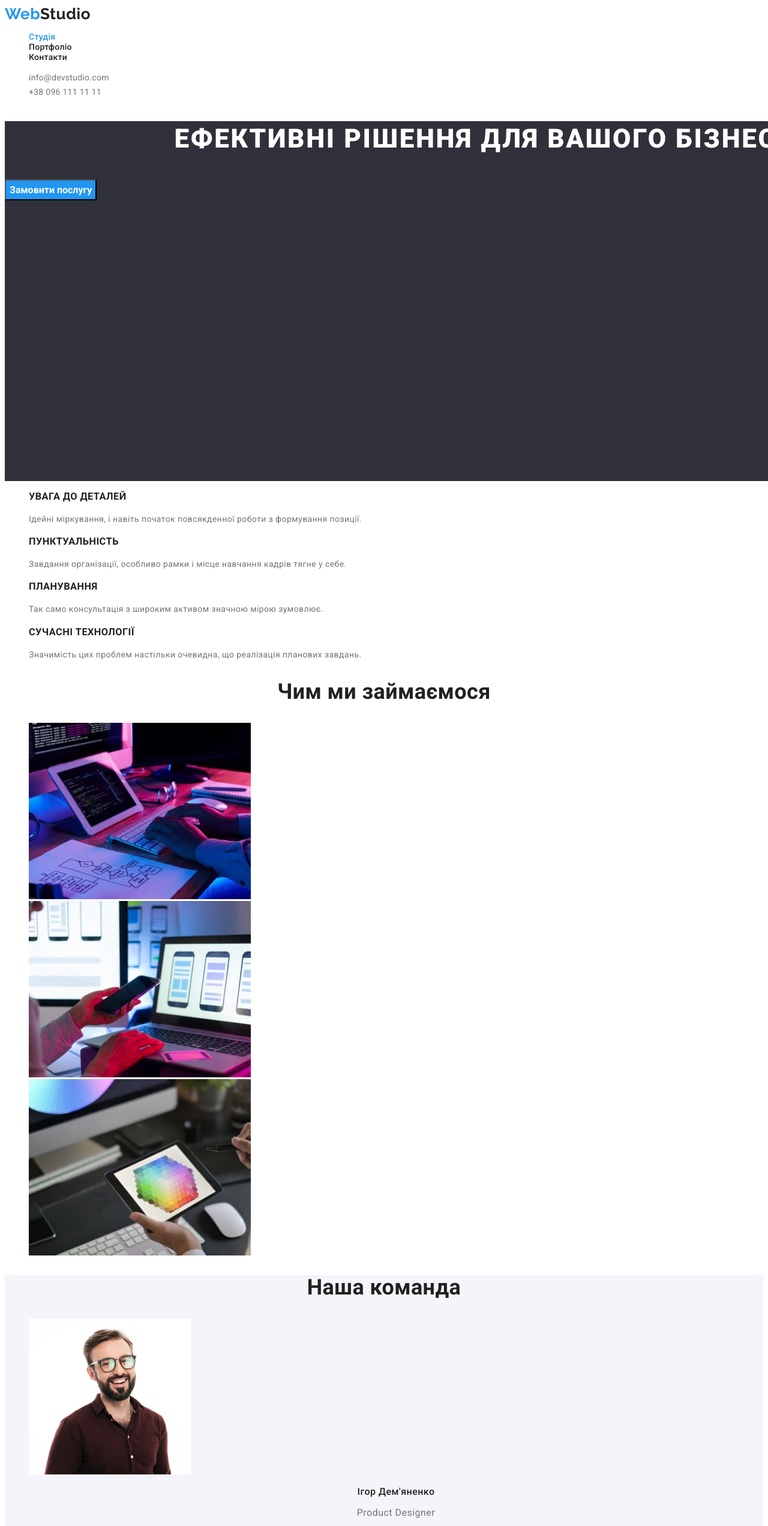
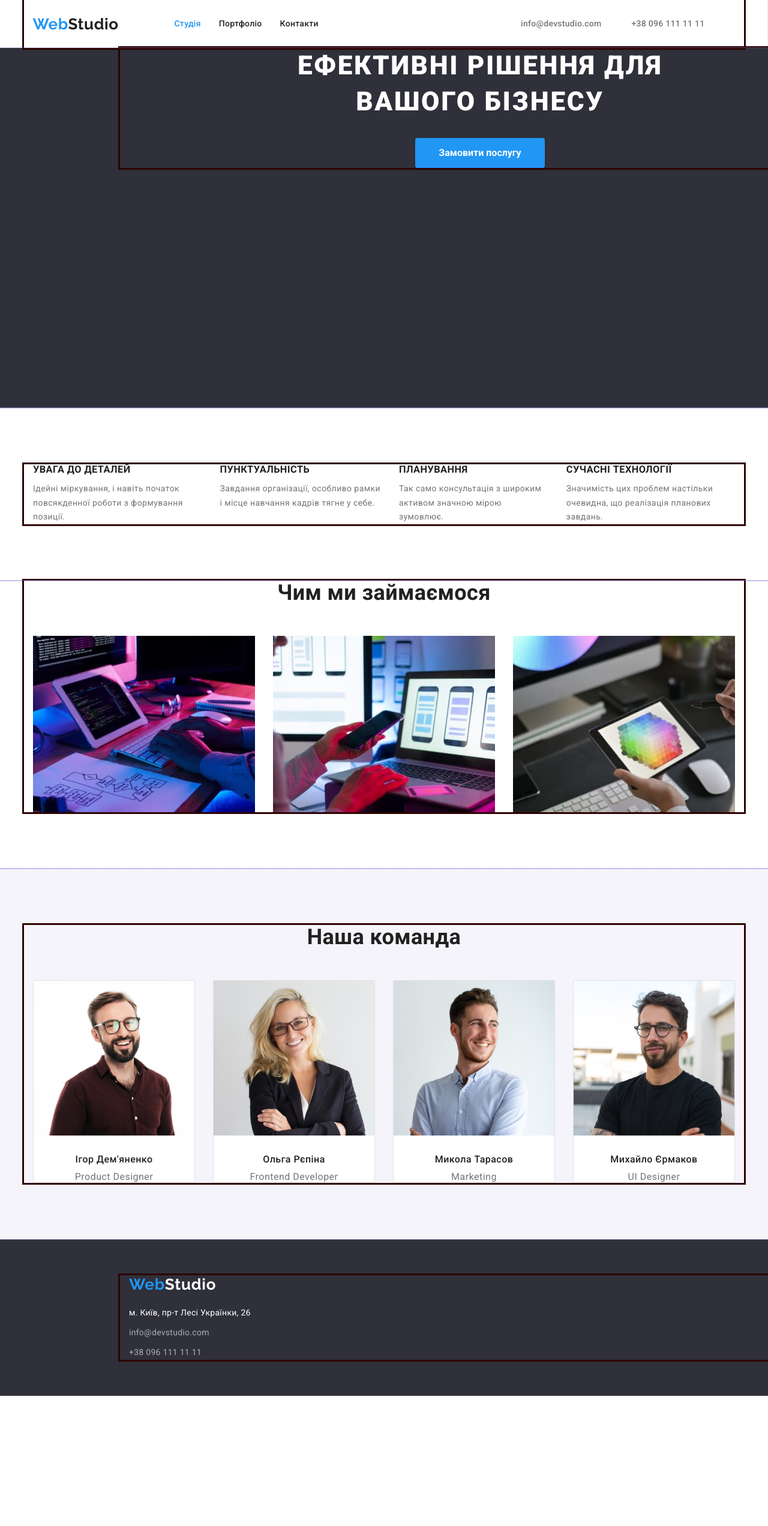
Before and after one commit to KolomiAnna/goit-markup-hw-04, a plain HTML site: page index.html in a window 1280 px wide. Shown: the top 2544 px of the page at 60% size. After the commit the page ends 2327 px from the top, so only its background shows below. Drawn offline with nearby package versions, Linux system fonts and the light colour scheme.

Commit message:
Маржин на картинці

```diff
--- a/css/styles.css
+++ b/css/styles.css
@@ -1,3 +1,9 @@
+/* html{box-sizing: border-box;}
+
+*,
+*::before,
+*::after{box-sizing:inherit;} */
+
 :root {
 	--primary-text-color: #757575;
 	--title-text-color: #212121;
@@ -14,20 +20,69 @@ body {
 	font-family: "Roboto", sans-serif;
 	font-size: 14px;
 	letter-spacing: 0.03em;
+}
 
-}
+
+/* -----RESET----- */
 
 .list {
 	list-style: none;
+	margin: 0;
+	padding: 0;
 }
+
+h1,
+h2,
+h3,
+h4,
+h5,
+h6,
+p {
+	margin: 0;
+}
+
 .link {
 	text-decoration: none;
 }
 
+img {
+	display: block;
+	max-width: 100%;
+	height: auto;
+}
+
+
+.container-footer,
+.container {
+	width: 1200px;
+	padding-left: 15px;
+	padding-right: 15px;
+	margin: 0;
+	margin-left: auto;
+	margin-right: auto;
+	outline: 3px solid rgb(46, 2, 2);
+}
+
+.section,
+.section-character {
+	outline: 1px dotted rgb(132, 132, 221);
+}
+
+.list {
+	display: flex;
+}
+
 /* ----------ШАПКА------------ */
+.header-container{display: flex;
+align-items: center;}
+
+
 /* Логотип */
+.logo-head.link{margin-right: 93px;}
+
 .logo-head.link,
-.footer-logo.link {font-family: "Raleway";
+.footer-logo.link {
+	font-family: "Raleway";
 	font-weight: 700;
 	font-size: 26px;
 	line-height: 1.19;
@@ -57,16 +112,39 @@ body {
 	color: var(--link-color);
 }
 
+/* МЕНЮ */
+/* .list.menu {
+	justify-content: space-between;
+} */
+
+.list.menu{align-items: center;
+gap: 30px;}
+
+.link-studio,
+.link-contact,
+.link.current,
+.link-portfolio,
+.contact-header
+{display: block;
+padding-top: 32px;
+padding-bottom: 32px;
+}
+
 /* Контакти */
-.contact.link {
+
+.contacts.list{	margin-left:auto;}
+
+.contact-header:first-child{margin-right: 50px;}
+
+.contact-header {
 	font-weight: 500;
 	line-height: 1.14;
 	letter-spacing: 0.02em;
-	color: var(--primary-text-color);}
+	color: var(--primary-text-color);
+}
 
-
-.head .contact:hover,
-.head .contact:focus {
+.contact:hover,
+.contact:focus {
 	color: var(--link-color);
 }
 
@@ -80,6 +158,7 @@ body {
 }
 
 .slogan-title {
+	width: 696px;
 	font-weight: 900;
 	font-size: 44px;
 	line-height: 1.36;
@@ -87,15 +166,28 @@ body {
 	letter-spacing: 0.06em;
 	text-transform: uppercase;
 	color: var(--primary-bg-color);
+	margin: auto;
+	margin-bottom: 30px;
 }
 
 .button {
 	font-family: "Roboto";
+	font-size: 16px;
+	border: 0px;
+	border-radius: 4px;
+}
+
+.btn-service {
+	min-width: 216px;
+	min-height: 50px;
+	padding: 10px 32px;
 	font-weight: 700;
-	font-size: 16px;
 	line-height: 1.87;
 	color: var(--primary-bg-color);
 	background: var(--link-color);
+	box-shadow: 0px 4px 4px rgba(0, 0, 0, 0.15);
+	display: block;
+	margin: auto;
 }
 
 /* Характеристика нашої роботи */
@@ -103,26 +195,65 @@ body {
 .section-title {
 	color: var(--title-text-color);
 }
+
 .section-title.characteristic {
 	line-height: 1.14;
 	text-transform: uppercase;
 }
 
+.iten-character:not(:last-child){margin-right: 30px;}
+
 .paragraph {
 	line-height: 1.71;
 }
 
+.section-character {
+	padding-top: 94px;
+	padding-bottom: 94px;
+}
+
 /* Чим ми займаємося */
+
+.activity-pic.list,
+.list-comand
+{gap: 30px;}
+
+.section.do {
+	padding-bottom: 94px;
+}
+
 .section-title.do {
 	font-size: 36px;
 	line-height: 1.16;
 	text-align: center;
+	padding-bottom: 50px;
+}
+.section-title.characteristic,
+.section-title.name {
+	margin-bottom: 10px;
 }
 
 /* Наша команда */
+/* .comand-border{
+	border-radius: 3px ;
+
+	Radius: 3px
+Offset: 0px, 1px
+rgba(0, 0, 0, 0.12) } */
+
+.comand-item{background-color:var(--primary-bg-color);
+	border: 1px solid rgba(0, 0, 0, 0.12);
+	border-radius: 3px ;
+}
+
+
+
+.item-img{margin-bottom: 30px;}
 
 .section.comand {
 	background-color: var(--third-bg-color);
+	padding-top: 94px;
+	padding-bottom: 94px;
 }
 
 .section-title.name {
@@ -135,11 +266,20 @@ body {
 
 /* ----------ПІДВАЛ-----------*/
 
+
+/* щоб тел  та адрес стали олин під одним */
+
+.list-footer{display: inline;
+}
+
+
 .footer-logo.link {
+	display: block;
 	font-weight: 700;
 	font-size: 26px;
 	line-height: 1.19;
 	letter-spacing: 0.03em;
+	margin-bottom: 20px;
 }
 
 .studio {
@@ -153,51 +293,124 @@ body {
 	letter-spacing: 0.03em;
 }
 
-.footer {
+.footer-section {
 	width: 1600px;
-	height: 252px;
-	left: 0px;
-	top: 2094px;
+	/* left: 0px;
+	top: 2094px; */
 	background: var(--secondary-bg-color);
+	padding-top: 60px;
+	padding-bottom: 60px;
 }
 
 .maps.link,
-.contact.link {
+.contact-footer{
+display: block;
 	line-height: 1.71;
+	font-weight: normal;
 	font-style: normal;
-	font-weight: normal;
 }
 
-.maps.link {color: var(--primary-bg-color);
+.maps.link {
+			color: var(--primary-bg-color);}
+
+/* .list-footer {color:var(--primary-text-color);} */
+
+.contact-footer.link{color:rgba(255, 255, 255, 0.6);}
+
+.contact-footer.link:hover,
+.contact-footer.link:focus,
+.maps.link:hover,
+.maps.link:focus{
+	color: var(--link-color);
 }
+
+.maps.link,
+.contact-footer.link.marg{margin-bottom: 9px;}
+
+
 
 
 /*  ----....-----ПОРТФОЛІО-----....-----*/
 
+.head{
+border-right: 1px solid #ECECEC;
+}
+
+.list.projects {
+	margin-right: 0;
+}
+
+
 /* Кнопки*/
-.button-list {
-	font-family: "Roboto";
+.btn-list {
+	padding: 6px 22px;
 	font-weight: 500;
-	font-size: 16px;
 	line-height: 1.62;
-	text-align: center;
 	background: var(--third-bg-color);
 	color: var(title-text-color);
 }
 
-.button-list:focus,
-.button-list:hover,
-.button-list:active {
+.btn-list:first-child {
+	padding-left: 25px;
+	padding-right: 25px;
+}
+
+.btn-list:focus,
+.btn-list:hover,
+.btn-list:active {
 	color: var(--primary-bg-color);
 	background: var(--link-color);
 }
 
-/* Проекти */
+.products.list{
+	gap: 8px;
+justify-content: center;
+margin-bottom: 50px;
+}
+
+/* --------ПРОЕКТИ------- */
+/* хочу проекти поставити по 3 картинки в три рядки */
+/*
+.header-container,
+.container-footer,
+.container-portfolio{
+margin-left: auto;
+margin-right: auto; */
+
+/*.img-project{margin-right: 0;
+ padding-right: 0;} */
+
+
+
+.list.projects {
+	display: block;
+	display: flex ;
+	flex-wrap: wrap;
+	gap: 30px;}
+
+
+.project-item{flex-basis: calc((100%-30px * 2) / 3);}
+
+/*  НЕ   ПРАЦЮЄ  к-ць елементів в рядок працює */
+
+/* img.img-project,
+.list.projects,
+.project-item{
+	margin-right: 0;
+	padding-right: 0; }*/
+
+
+
+
+/* .img-project{margin-bottom: 20px;} */
+
+
 .work-name {
 	font-size: 18px;
 	line-height: 2;
 	letter-spacing: 0.06em;
 	color: var(--title-text-color);
+	margin-bottom: 4px;
 }
 
 .job {
--- a/index.html
+++ b/index.html
@@ -7,107 +7,128 @@
 		<link rel="preconnect" href="https://fonts.googleapis.com">
 		<link rel="preconnect" href="https://fonts.gstatic.com" crossorigin>
 		<link href="https://fonts.googleapis.com/css2?family=Raleway:wght@700&family=Roboto:wght@400;500;700;900&display=swap" rel="stylesheet">
+
+		<!-- Modern-Marmalize -->
+    <link rel="stylesheet" href="https://cdnjs.cloudflare.com/ajax/libs/modern-normalize/1.1.0/modern-normalize.min.css" integrity="sha512-wpPYUAdjBVSE4KJnH1VR1HeZfpl1ub8YT/NKx4PuQ5NmX2tKuGu6U/JRp5y+Y8XG2tV+wKQpNHVUX03MfMFn9Q==" crossorigin="anonymous" referrerpolicy="no-referrer" />
+    <!-- Custom styles -->
+
+	<link rel="stylesheet" href="css/styles.css" >
 		<title>Web-Studio</title>
-		<link rel="stylesheet" href="css/styles.css" >
+
 	</head>
 	<body>
 		<!--Шапка-->
+
 		<header class="head">
+				<div class="header-container container">
 			<a class="logo-head link" href="">
 				<span class="web">Web</span>Studio
 			</a>
 			<nav>
-				<ul class="list">
+				<ul class="list menu">
 					<li><a class="link current" href="">Студія</a></li>
-					<li><a class="link" target="_blank" href="./portfolio.html">Портфоліо</a></li>
-					<li><a class="link" href="">Контакти</a></li>
+					<li><a class="link link-portfolio" target="_blank" href="./portfolio.html">Портфоліо</a></li>
+					<li><a class="link link-contact" href="">Контакти</a></li>
 				</ul>
 			</nav>
 			<ul class="contacts list">
-				<li><a class="contact link" href="mailto:info@devstudio.com">info@devstudio.com</a></li>
-				<li><a class="contact link" href="tel:+380961111111">+38 096 111 11 11</a></li>
+				<li><a class="contact-header link " href="mailto:info@devstudio.com">info@devstudio.com</a></li>
+				<li><a class="contact-header link" href="tel:+380961111111">+38 096 111 11 11</a></li>
 			</ul>
+				</div>
 		</header>
 
-		<main>
-			<section class="slogan">
+
+		<main class="main">
+			<section class="section slogan">
+					<div class="container">
 				<h1 class="slogan-title">Ефективні рішення для вашого бізнесу</h1>
-				<button class="button" type="button">Замовити послугу</button>
+				<button class="button btn-service" type="button">Замовити послугу</button>
+				</div>
 			</section>
 
-			<section class="section">
+			<section class="section-character">
+				<div class="container">
 				<h2 hidden>Характеристика нашої роботи</h2>
-				<ul class="list">
-					<li>
+				<ul class="list character">
+					<li class="iten-character" >
 						<h3 class="section-title characteristic">УВАГА ДО ДЕТАЛЕЙ</h3>
 						<p class="paragraph">Ідейні міркування, і навіть початок повсякденної роботи з формування позиції.</p>
 					</li>
-					<li>
+					<li class="iten-character">
 						<h3 class="section-title characteristic">ПУНКТУАЛЬНІСТЬ</h3>
 						<p class="paragraph">Завдання організації, особливо рамки і місце навчання кадрів тягне у себе.</p>
 					</li>
-					<li>
+					<li class="iten-character">
 						<h3 class="section-title characteristic">ПЛАНУВАННЯ</h3>
 						<p class="paragraph">Так само консультація з широким активом значною мірою зумовлює.</p>
 					</li>
-					<li>
+					<li class="iten-character">
 						<h3 class="section-title characteristic">СУЧАСНІ ТЕХНОЛОГІЇ</h3>
 						<p class="paragraph">Значимість цих проблем настільки очевидна, що реалізація планових завдань.</p>
 					</li>
 				</ul>
+				</div>
 			</section>
 
-			<section class="section">
+			<section class="section do">
+				<div class="container">
 				<h2 class="section-title do">Чим ми займаємося</h2>
 				<ul class="activity-pic list">
 					<li><img src="img/activity1.jpg" alt="algorithm" width="370" height="294"></li>
 					<li><img src="img/activity2.jpg" alt="cooperation" width="370" height="294"></li>
 					<li><img src="img/activity3.jpg" alt="design" width="370" height="294"></li>
 				</ul>
+					</div>
 			</section>
 
 			<section class="section comand">
+				<div class="container">
 				<h2 class="section-title do">Наша команда</h2>
-				<ul class="list">
-					<li>
-						<img src="./img/team1.jpg" alt="Фото працівника1" width="270" height="260">
+				<ul class="list list-comand">
+					<li class="comand-item">
+						<img class="item-img" src="./img/team1.jpg" alt="Фото працівника1" width="270" height="260">
 						<h3 class="section-title name">Ігор Дем'яненко</h3>
 						<p class="work" lang="en">Product Designer</p>
 					</li>
-					<li>
-						<img src="./img/team2.jpg" alt="Фото працівника2" width="270" height="260">
+					<li class="comand-item">
+						<img class="item-img" src="./img/team2.jpg" alt="Фото працівника2" width="270" height="260">
 						<h3 class="section-title name">Ольга Рєпіна</h3>
 						<p class="work" lang="en">Frontend Developer</p>
 					</li>
-					<li>
-						<img src="./img/team3.jpg" alt="Фото працівника3" width="270" height="260">
+					<li class="comand-item">
+						<img class="item-img" src="./img/team3.jpg" alt="Фото працівника3" width="270" height="260">
 						<h3 class="section-title name">Микола Тарасов</h3>
 						<p class="work" lang="en">Marketing</p>
 					</li>
-					<li>
-						<img src="./img/team4.jpg" alt="Фото працівника4" width="270" height="260">
+					<li class="comand-item">
+						<img class="item-img" src="./img/team4.jpg" alt="Фото працівника4" width="270" height="260">
 						<h3 class="section-title name">Михайло Єрмаков</h3>
 						<p class="work" lang="en">UI Designer</p>
 					</li>
 				</ul>
+				</div>
 			</section>
 		</main>
 
-		<footer class="footer">
+
+		<footer class="footer-section">
+				<div class="container container-footer">
 			<a class="footer-logo link" href="">
 				<span class="web">Web</span><span class="studio">Studio</span>
 			</a>
 			<address class="address" >
-				<ul class="list">
+				<ul class="list list-footer">
 					<li>
 						<a class="maps link" target="_blank" rel="noopener noreferrer" href="https://goo.gl/maps/65PzK32d4VQXNa8F9">
 							м. Київ, пр-т Лесі Українки, 26
 						</a>
 					</li>
-					<li><a class="contact link" href="mailto:info@devstudio.com">info@devstudio.com</a></li>
-					<li><a class="contact link" href="tel:+380961111111">+38 096 111 11 11</a></li>
+					<li><a class="contact-footer link marg" href="mailto:info@devstudio.com">info@devstudio.com</a></li>
+					<li><a class="contact-footer link" href="tel:+380961111111">+38 096 111 11 11</a></li>
 				</ul>
 			</address>
+			</div>
 		</footer>
 	</body>
 </html>
```
Also changed, not shown: portfolio.html (+49 -38 lines).
